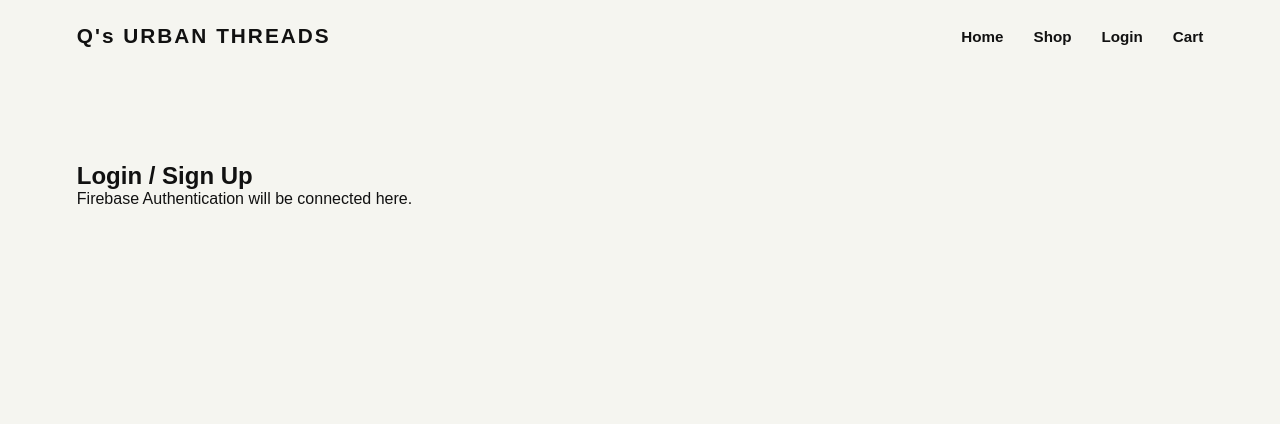
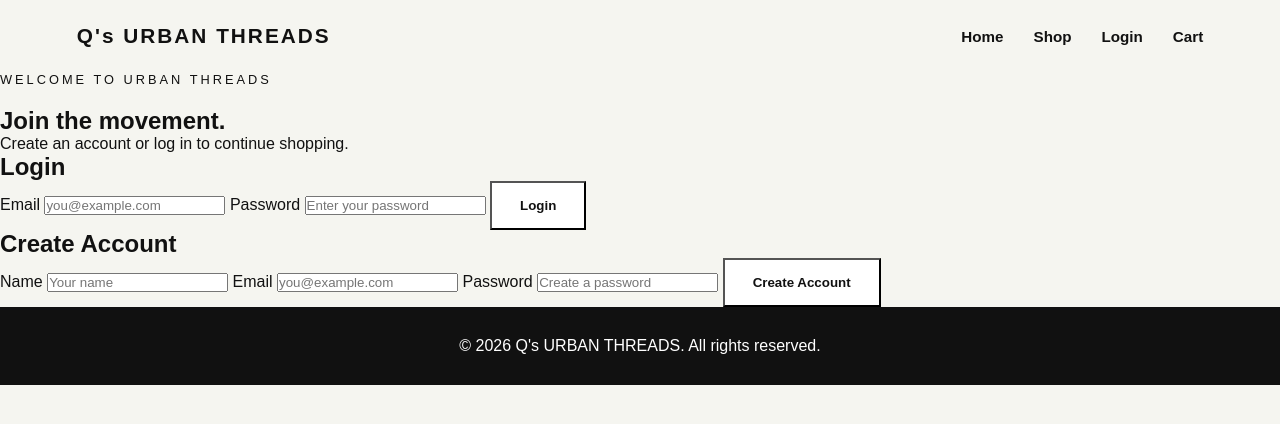
Before and after one commit to Qhawekazii/Q-s-Urban-Threads, a plain HTML site: page login.html in a window 1280 px wide. Drawn offline with Linux system fonts and the light colour scheme.

Commit message:
added auth.js file

```diff
--- a/js/main.js
+++ b/js/main.js
@@ -1 +1,6 @@
 console.log("Urban Threads is running!");
+import { auth, db } from "./firebase.js";
+
+console.log("Urban Threads Firebase connected!");
+console.log("Authentication:", auth);
+console.log("Firestore:", db);
--- a/login.html
+++ b/login.html
@@ -1,5 +1,6 @@
 <!DOCTYPE html>
 <html lang="en">
+
 <head>
     <meta charset="UTF-8">
     <meta name="viewport" content="width=device-width, initial-scale=1.0">
@@ -12,6 +13,7 @@
 <body>
 
     <header>
+
         <nav class="navbar">
 
             <a href="index.html" class="logo">
@@ -26,21 +28,147 @@
             </div>
 
         </nav>
+
     </header>
+
 
     <main>
 
-        <section class="categories">
+        <section class="auth-section">
 
-            <h1>Login / Sign Up</h1>
+            <div class="auth-container">
 
-            <p>
-                Firebase Authentication will be connected here.
-            </p>
+                <div class="auth-header">
+
+                    <p class="eyebrow">
+                        WELCOME TO URBAN THREADS
+                    </p>
+
+                    <h1>Join the movement.</h1>
+
+                    <p>
+                        Create an account or log in to continue shopping.
+                    </p>
+
+                </div>
+
+
+                <!-- LOGIN -->
+
+                <div class="auth-form">
+
+                    <h2>Login</h2>
+
+                    <form id="login-form">
+
+                        <label for="login-email">
+                            Email
+                        </label>
+
+                        <input
+                            type="email"
+                            id="login-email"
+                            placeholder="you@example.com"
+                            required
+                        >
+
+
+                        <label for="login-password">
+                            Password
+                        </label>
+
+                        <input
+                            type="password"
+                            id="login-password"
+                            placeholder="Enter your password"
+                            required
+                        >
+
+
+                        <button type="submit" class="btn">
+                            Login
+                        </button>
+
+                    </form>
+
+                    <p id="login-message"></p>
+
+                </div>
+
+
+                <!-- SIGN UP -->
+
+                <div class="auth-form">
+
+                    <h2>Create Account</h2>
+
+                    <form id="signup-form">
+
+                        <label for="signup-name">
+                            Name
+                        </label>
+
+                        <input
+                            type="text"
+                            id="signup-name"
+                            placeholder="Your name"
+                            required
+                        >
+
+
+                        <label for="signup-email">
+                            Email
+                        </label>
+
+                        <input
+                            type="email"
+                            id="signup-email"
+                            placeholder="you@example.com"
+                            required
+                        >
+
+
+                        <label for="signup-password">
+                            Password
+                        </label>
+
+                        <input
+                            type="password"
+                            id="signup-password"
+                            placeholder="Create a password"
+                            minlength="6"
+                            required
+                        >
+
+
+                        <button type="submit" class="btn">
+                            Create Account
+                        </button>
+
+                    </form>
+
+                    <p id="signup-message"></p>
+
+                </div>
+
+            </div>
 
         </section>
 
     </main>
 
+
+    <footer>
+
+        <p>
+            &copy; 2026 Q's URBAN THREADS. All rights reserved.
+        </p>
+
+    </footer>
+
+
+    <script type="module" src="js/auth.js"></script>
+
 </body>
+
 </html>
```
Also changed, not shown: index.html (+1 -1 lines), js/firebase.js (+11 -12 lines), js/auth.js (added).
